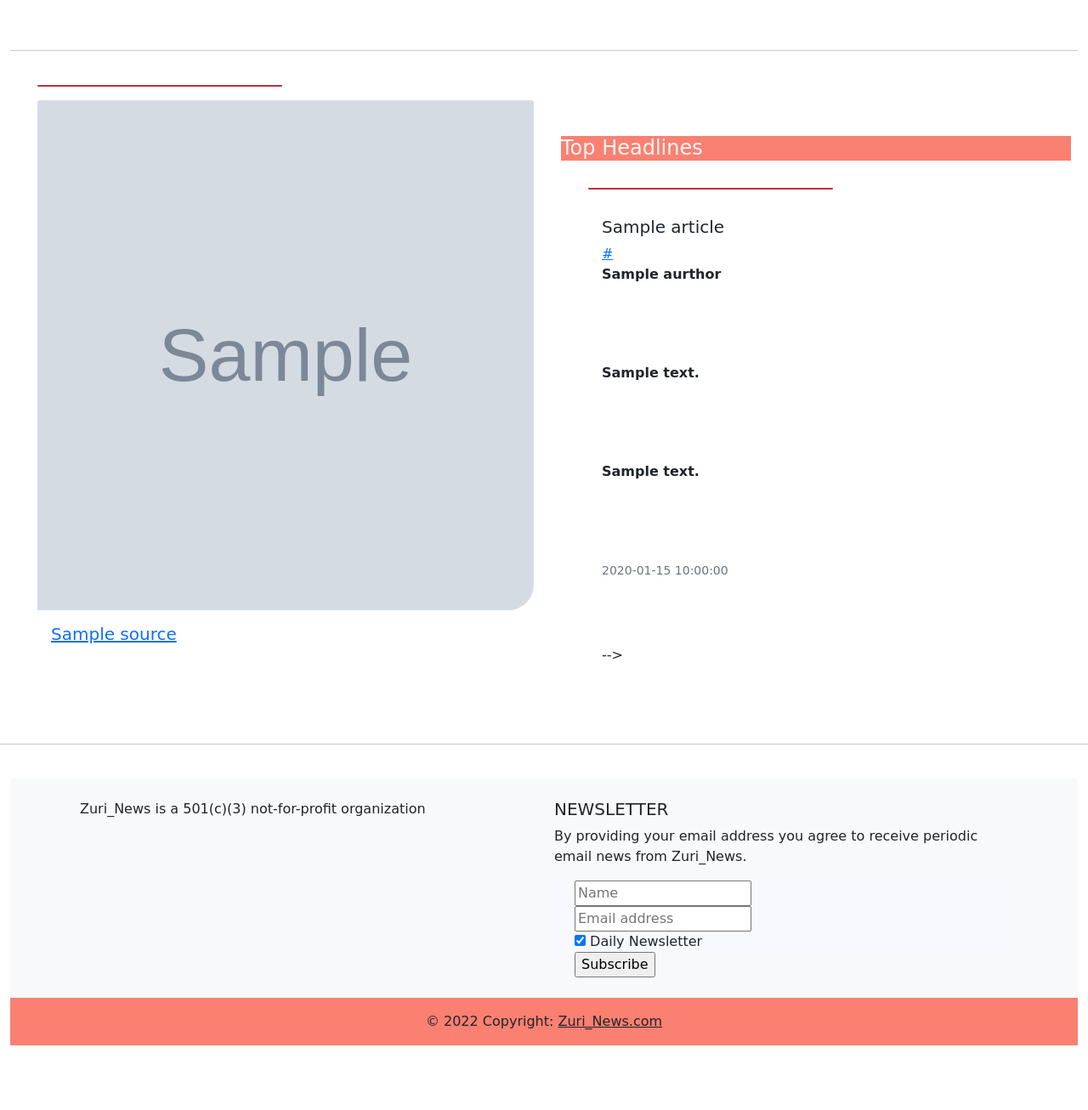
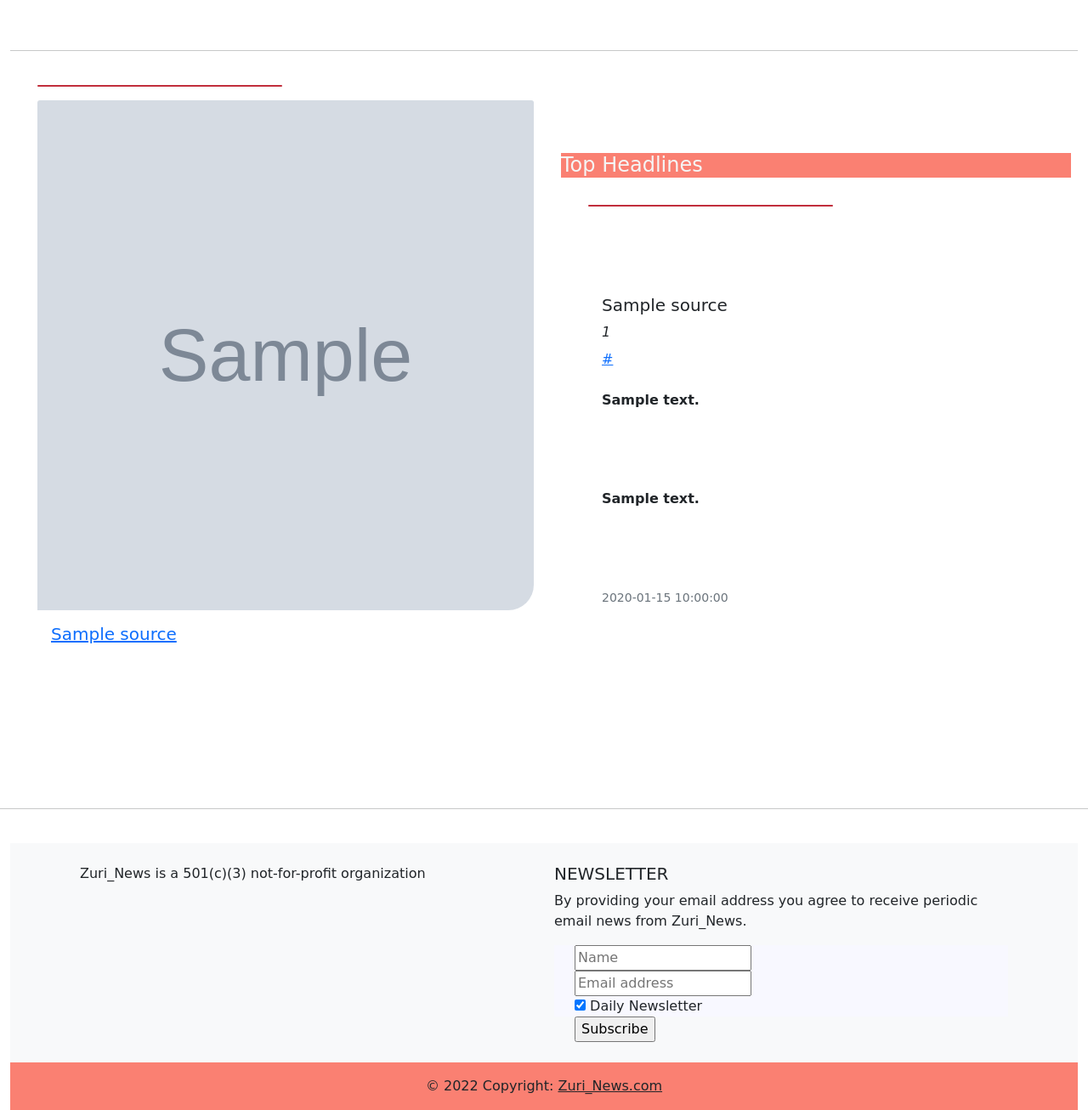
Before and after one commit to 2BWeru/Zuri_Tv, a Flask app: template app/templates/index.html in a window 1280 px wide. Shown: the part 623-1929 px from the top of the page at 85% size. Before the commit the page ends 1853 px from the top, so only its background shows below. Run offline with Flask 2, Linux system fonts and the light colour scheme; the template is opened without the code that fills it: most values are stand-ins (such as "Sample title", 1, 10 or a date in 2020); grey boxes marked "Sample" are stand-in pictures; some libraries are stand-ins or nearby versions.

Commit message:
edit css styles

```diff
--- a/app/templates/index.html
+++ b/app/templates/index.html
@@ -16,7 +16,7 @@
       border-top-right-radius: 50px;
     }
     #content{
-      padding:60px 20px;
+      padding:80px 20px;
       font-family: 'Dancing Script', cursive;
 
     }
@@ -30,9 +30,6 @@
     }
     .card-text{
       height: 100px;
-    }
-    p{
-      font-family: 'Oleo Script Swash Caps', cursive;
     }
     .img-circle{
       border-end-end-radius: 50px;
@@ -80,16 +77,23 @@
       <!-- <div class="card mb-3"> -->
         <div class="card text-white bg-danger mb-3" style="max-width: 18rem;"></div>
         <!-- <img src="{{ article.urlToImage }}" class="card-img-top" alt="..." width="200px" height="400px"> -->
+        <br>
+        <br>
         <div class="card-body">
-          <h5 class="card-title">{{article.title}}</h5>
+          <br>
+          <h5 class="card-title">{{article.source.name}}</h5>
+          <p class="card-title"><i>{{article.source.id}}</i></p>
           <a  class="card-text">{{article.url}}</a>
-          <p class="card-text"><strong>{{article.aurthor}}</strong></p>
+          <br>
+          <br>
           <p class="card-text"><strong>{{article.description}}</strong></p>
           <p class="card-text"><strong>{{article.content}}</strong></p>
-          <p class="card-text"><small class="text-muted">{{article.publishedAt}}</small></p> -->
+          <p class="card-text"><small class="text-muted">{{article.publishedAt}}</small></p>
   </div>
         {% endfor%}
     </ul>
+    <br>
+    <br>
   </div>
   <hr>
   </div>
```
